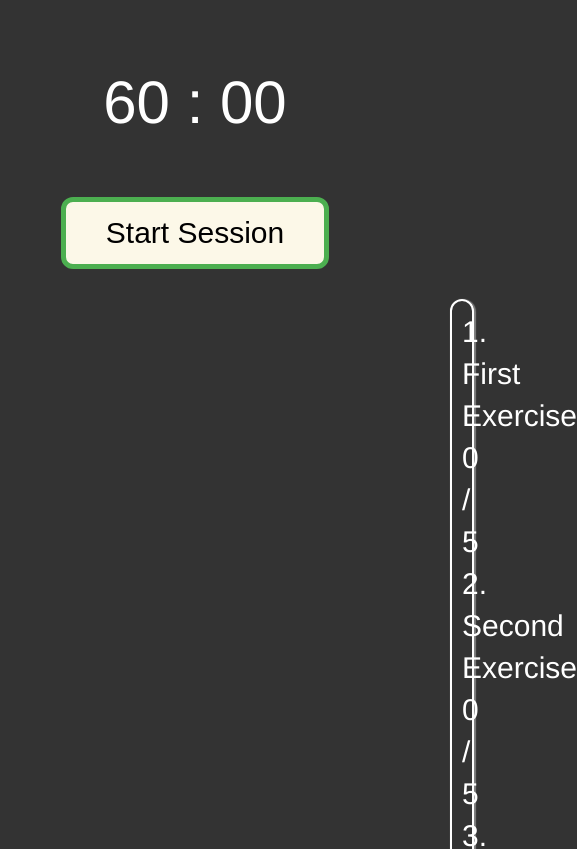
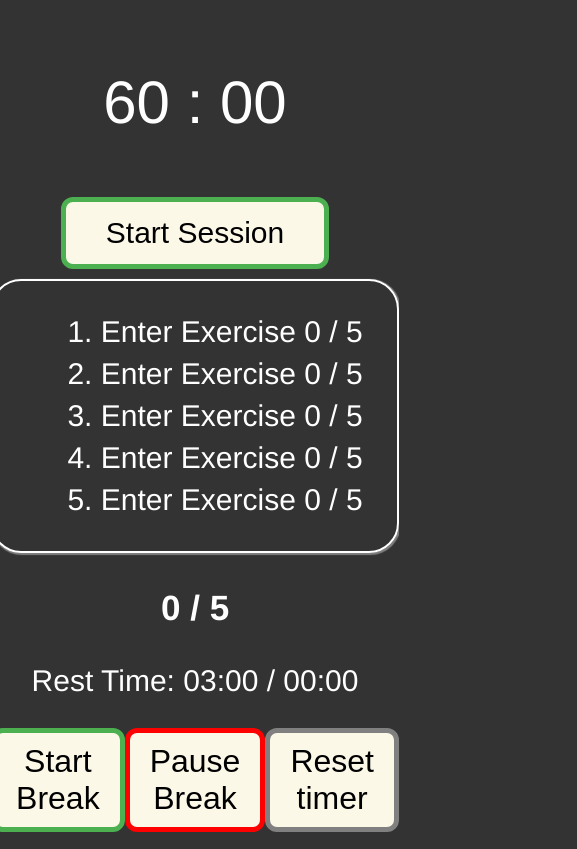
Before and after one commit to Robinborg/gym-app, a React (Create React App) app: page / in a window 390 px wide. Shown: the part 692-1541 px from the top of the page, 577 px wide, since content can reach past the window. Built offline with nearby package versions, Linux system fonts and the light colour scheme.

Commit message:
Made app mobile friendlier - Added flex box to align everything in the center

```diff
--- a/src/components/App.js
+++ b/src/components/App.js
@@ -6,20 +6,20 @@ import Sets from './Sets';
 import ExerciseEntryForm from './ExerciseEntryForm';
 import './style.css';
 
-
 const App = () => {
+	// Timer On or Off
 	const [isActive, setIsActive] = useState(false);
+	// Show Form or Hide Form
 	const [showForm, setShowForm] = useState(true);
-
-
-	const firstExerciseRef = useRef("First Exercise");
-	const secondExerciseRef = useRef("Second Exercise");
-	const thirdExerciseRef = useRef("Third Exercise");
-	const fourthExerciseRef = useRef("Fourth Exercise");
-	const fifthExerciseRef = useRef("Fifth Exercise");
+	// Reference Exercises
+	const firstExerciseRef = useRef("Enter Exercise");
+	const secondExerciseRef = useRef("Enter Exercise");
+	const thirdExerciseRef = useRef("Enter Exercise")
+	const fourthExerciseRef = useRef("Enter Exercise");
+	const fifthExerciseRef = useRef("Enter Exercise");
 
 	return (
-		<div className="justify-middle">
+		<div className="flexbox-container">
 			{ showForm ? <ExerciseEntryForm
 				firstExerciseRef={ firstExerciseRef }
 				secondExerciseRef={ secondExerciseRef }
@@ -27,7 +27,7 @@ const App = () => {
 				fourthExerciseRef={ fourthExerciseRef }
 				fifthExerciseRef={ fifthExerciseRef }
 			/> : null }
-			<MainTimer isActive={isActive}/>
+			<MainTimer isActive={ isActive }/>
 			<div className="justify-middle">
 				<button
 					className="start-button"
--- a/src/components/CurrentSet.js
+++ b/src/components/CurrentSet.js
@@ -2,6 +2,7 @@ import React from 'react';
 import PauseButton from './PauseButton';
 
 const CurrentSet = ({ currentSetCount, setCurrentSetCount}) => {
+
 	const onClickIncrement = () => {
 		setCurrentSetCount(currentSetCount + 1);
 		if (currentSetCount === 4) {
--- a/src/components/Sets.js
+++ b/src/components/Sets.js
@@ -31,13 +31,15 @@ const Sets = props => {
 
 	return (
 		<div>
-			<ol className="exercise-list">
+			<div className="exercise-list">
+			<ol>
 				<li>{ props.setOne } { (first.current) ?  currentSetCount : (second.current || third.current || fourth.current || fifth.current) ? 5 : 0  } / 5</li>
 				<li>{ props.setTwo } { (second.current) ? currentSetCount : (third.current || fourth.current || fifth.current) ? 5 : 0 } / 5</li>
 				<li>{ props.setThree } { (third.current) ? currentSetCount : (fourth.current || fifth.current) ? 5 : 0 } / 5</li>
 				<li>{ props.setFour } { (fourth.current) ? currentSetCount : (fifth.current) ? 5 : 0 } / 5</li>
 				<li>{ props.setFive } { (fifth.current) ? currentSetCount : 0 } / 5</li>
 			</ol>
+			</div>
 			<div>
 				<CurrentSet
 					currentSetCount={currentSetCount}
--- a/src/components/style.css
+++ b/src/components/style.css
@@ -49,15 +49,21 @@ body {
 	border: 5px solid grey;
 }
 
+.flexbox-container {
+	display: flex;
+	align-items: center;
+	justify-content: center;
+	text-align: center;
+	flex-direction: column;
+}
+
 .exercise-list {
 	line-height: 140%;
 	list-style-position: inside;
-	margin-right: 15em;
-	margin-left: 15em;
 	border: 2px solid white;
 	box-shadow: 1px 1px 1px 1px grey;
 	border-radius: 30px;
-	padding: 10px;
+	margin-top: 10px;
 }
 input{
 	padding: 20px 40px;
```
Also changed, not shown: src/components/ExerciseEntryForm.js (+10 -9 lines).
